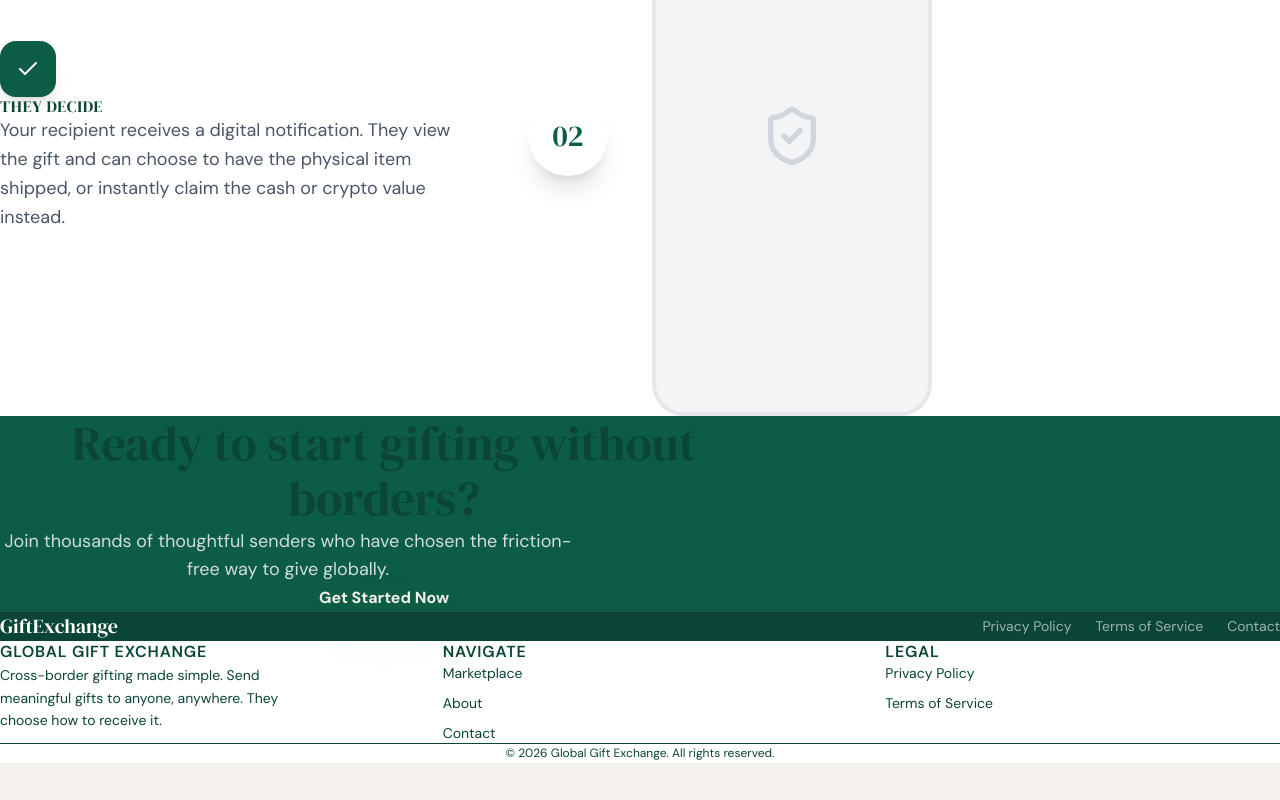
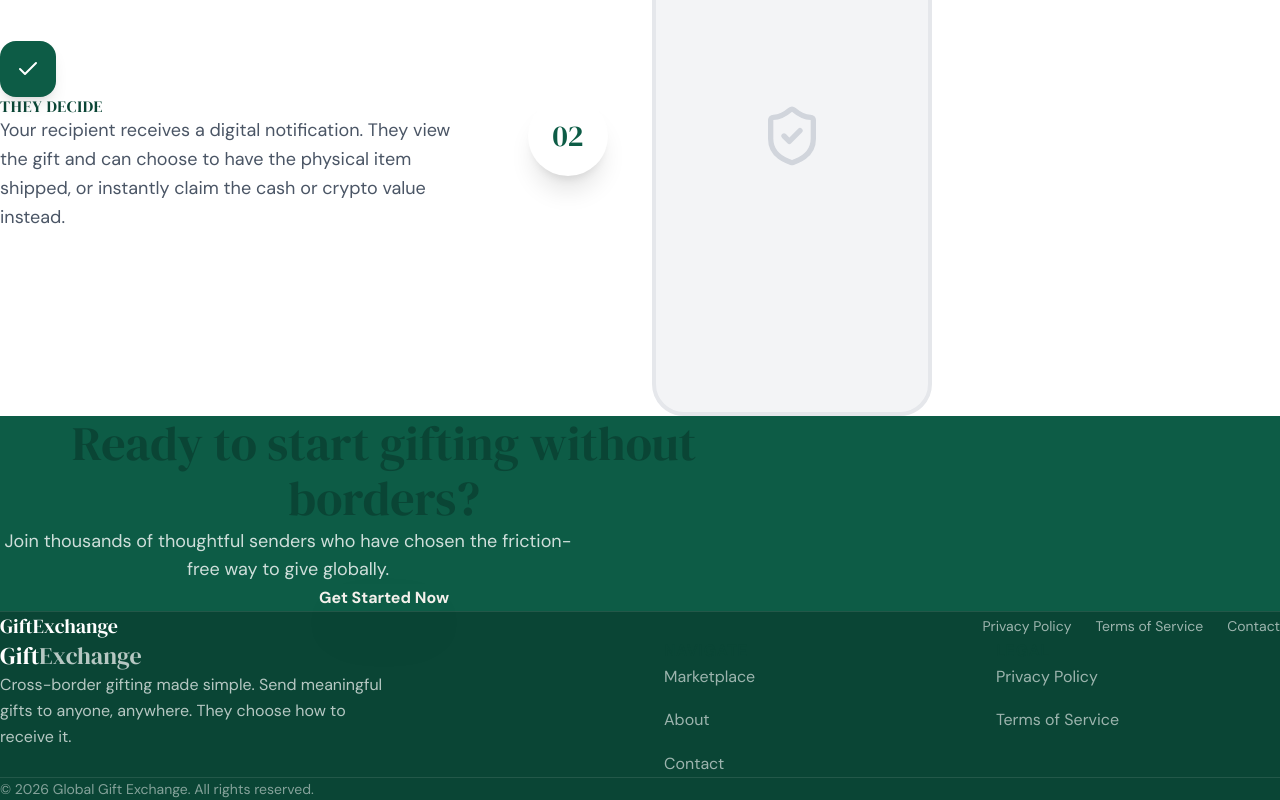
Before and after one commit to Markcrest-dev/Gift, a Next.js app in the folder frontend/: page / in a window 1280 px wide. Shown: the part 1875-2675 px from the top of the page. Before the commit the page ends 2638 px from the top, so only its background shows below. Built offline with nearby package versions, Linux system fonts and the light colour scheme.

Commit message:
feat: redesign footer component with new color palette, layout, and typography

```diff
--- a/frontend/src/components/layout/Footer.tsx
+++ b/frontend/src/components/layout/Footer.tsx
@@ -2,36 +2,38 @@ import Link from 'next/link';
 
 export default function Footer() {
     return (
-        <footer className="bg-surface border-t border-gold/10">
-            <div className="max-w-[1280px] mx-auto px-4 py-16">
-                <div className="grid grid-cols-1 md:grid-cols-3 gap-12 mb-12">
-                    <div>
-                        <h3 className="text-paper font-body font-medium text-sm mb-4">Global Gift Exchange</h3>
-                        <p className="text-paper/35 text-sm leading-relaxed max-w-xs">
+        <footer className="bg-[#0A4535] text-white/60 font-body py-16">
+            <div className="max-w-[1280px] mx-auto px-4 sm:px-6 lg:px-8">
+                <div className="grid grid-cols-1 md:grid-cols-12 gap-12 mb-16">
+                    <div className="md:col-span-6 lg:col-span-5">
+                        <div className="font-display text-2xl text-white mb-6">
+                            Gift<span className="text-white/70">Exchange</span>
+                        </div>
+                        <p className="text-white/70 text-base leading-relaxed max-w-sm">
                             Cross-border gifting made simple. Send meaningful gifts to anyone, anywhere. They choose how to receive it.
                         </p>
                     </div>
 
-                    <div>
-                        <h3 className="text-paper/50 text-xs font-medium uppercase tracking-wider mb-4">Navigate</h3>
-                        <div className="flex flex-col gap-2.5">
-                            <Link href="/marketplace" className="text-paper/35 text-sm hover:text-paper/60 transition-colors duration-150">Marketplace</Link>
-                            <Link href="/about" className="text-paper/35 text-sm hover:text-paper/60 transition-colors duration-150">About</Link>
-                            <Link href="/contact" className="text-paper/35 text-sm hover:text-paper/60 transition-colors duration-150">Contact</Link>
+                    <div className="md:col-span-3 lg:col-span-3 lg:col-start-7">
+                        <h3 className="text-white text-sm font-bold uppercase tracking-widest mb-6">Navigate</h3>
+                        <div className="flex flex-col gap-4">
+                            <Link href="/marketplace" className="text-white/70 text-base hover:text-white transition-colors duration-200">Marketplace</Link>
+                            <Link href="/about" className="text-white/70 text-base hover:text-white transition-colors duration-200">About</Link>
+                            <Link href="/contact" className="text-white/70 text-base hover:text-white transition-colors duration-200">Contact</Link>
                         </div>
                     </div>
 
-                    <div>
-                        <h3 className="text-paper/50 text-xs font-medium uppercase tracking-wider mb-4">Legal</h3>
-                        <div className="flex flex-col gap-2.5">
-                            <Link href="/privacy-policy" className="text-paper/35 text-sm hover:text-paper/60 transition-colors duration-150">Privacy Policy</Link>
-                            <Link href="/terms-of-service" className="text-paper/35 text-sm hover:text-paper/60 transition-colors duration-150">Terms of Service</Link>
+                    <div className="md:col-span-3 lg:col-span-3">
+                        <h3 className="text-white text-sm font-bold uppercase tracking-widest mb-6">Legal</h3>
+                        <div className="flex flex-col gap-4">
+                            <Link href="/privacy-policy" className="text-white/70 text-base hover:text-white transition-colors duration-200">Privacy Policy</Link>
+                            <Link href="/terms-of-service" className="text-white/70 text-base hover:text-white transition-colors duration-200">Terms of Service</Link>
                         </div>
                     </div>
                 </div>
 
-                <div className="pt-8 border-t border-paper/5">
-                    <p className="text-paper/20 text-xs text-center">
+                <div className="pt-8 border-t border-white/10 flex flex-col md:flex-row justify-between items-center gap-4">
+                    <p className="text-white/50 text-sm">
                         &copy; {new Date().getFullYear()} Global Gift Exchange. All rights reserved.
                     </p>
                 </div>
```
